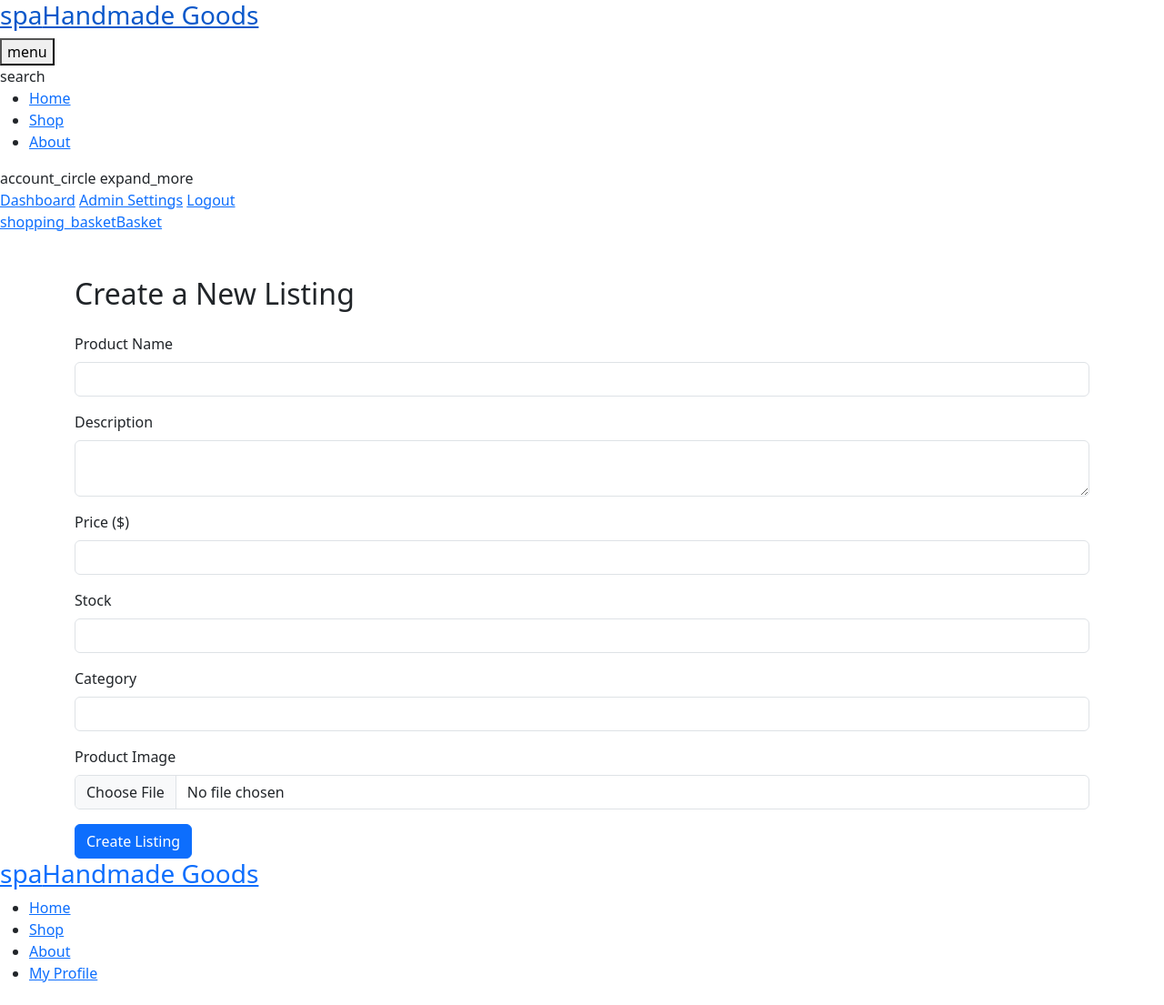
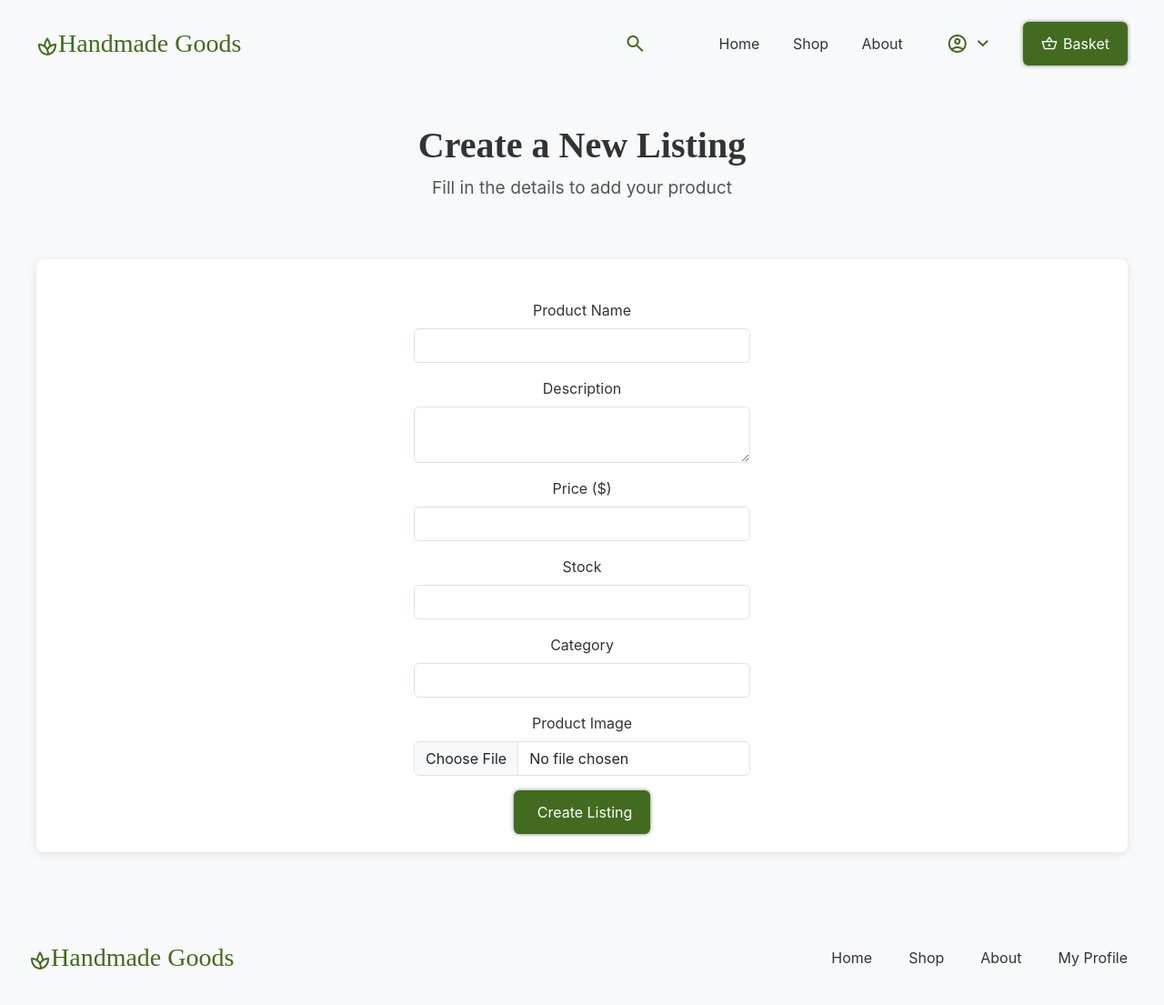
Before and after one commit to lhenon999/cosc-360-project, a PHP site: page /pages/create_listing.php in a window 1280 px wide. Shown: the whole page at 91% size. Before the commit the page ends 1080 px from the top, so only its background shows below. Run offline with PHP 8.4, Linux system fonts and the light colour scheme; a user stored in the database is signed in.

Commit message:
create listing update

```diff
--- a/handmade_goods/pages/create_listing.php
+++ b/handmade_goods/pages/create_listing.php
@@ -36,7 +36,7 @@ if ($_SERVER["REQUEST_METHOD"] == "POST") {
     $stmt->bind_param("ssdiiss", $name, $description, $price, $stock, $category, $target_file, $user_email);
 
     if ($stmt->execute()) {
-        header("Location: my_shop.php");
+        header("Location: myshop.php");
         exit();
     } else {
         echo "Error: Failed to add product.";
@@ -48,17 +48,32 @@ if ($_SERVER["REQUEST_METHOD"] == "POST") {
 
 <!DOCTYPE html>
 <html lang="en">
+
 <head>
     <meta charset="UTF-8">
     <meta name="viewport" content="width=device-width, initial-scale=1.0">
-    <title>Create New Listing</title>
+    <title>Handmade Goods - Browse</title>
+
+    <link rel="stylesheet"
+        href="https://fonts.googleapis.com/css2?family=Material+Symbols+Outlined:opsz,wght,FILL,GRAD@24,400,0,0" />
+    <script src="https://ajax.googleapis.com/ajax/libs/jquery/3.7.1/jquery.min.js"></script>
+
     <link rel="stylesheet" href="https://cdnjs.cloudflare.com/ajax/libs/bootstrap/5.3.0/css/bootstrap.min.css">
+    <link rel="stylesheet" href="../assets/css/globals.css">
+    <link rel="stylesheet" href="../assets/css/products.css?v=1">
+    <link rel="stylesheet" href="../assets/css/navbar.css">
+    <link rel="stylesheet" href="../assets/css/footer.css">
+    <link rel="stylesheet" href="../assets/css/product_card.css">
 </head>
+
 <body>
     <?php include '../assets/html/navbar.php'; ?>
 
-    <div class="container mt-5">
-        <h2>Create a New Listing</h2>
+    <h1 class="text-center">Create a New Listing</h1>
+    <p class="text-center">Fill in the details to add your product</p>
+    <br>
+
+    <div class="container mt-4 d-flex justify-content-center">
         <form action="create_listing.php" method="POST" enctype="multipart/form-data" class="mt-4">
             <div class="mb-3">
                 <label for="name" class="form-label">Product Name</label>
@@ -90,10 +105,15 @@ if ($_SERVER["REQUEST_METHOD"] == "POST") {
                 <input type="file" name="image" id="image" class="form-control" accept="image/*" required>
             </div>
 
-            <button type="submit" class="btn btn-primary">Create Listing</button>
+            <div class="d-flex justify-content-center">
+                <a class="cta hover-raise" href="myshop.php">
+                    <span class="material-symbols-outlined"></span> Create Listing
+                </a>
+            </div>
         </form>
     </div>
 
     <?php include '../assets/html/footer.php'; ?>
 </body>
+
 </html>
```
